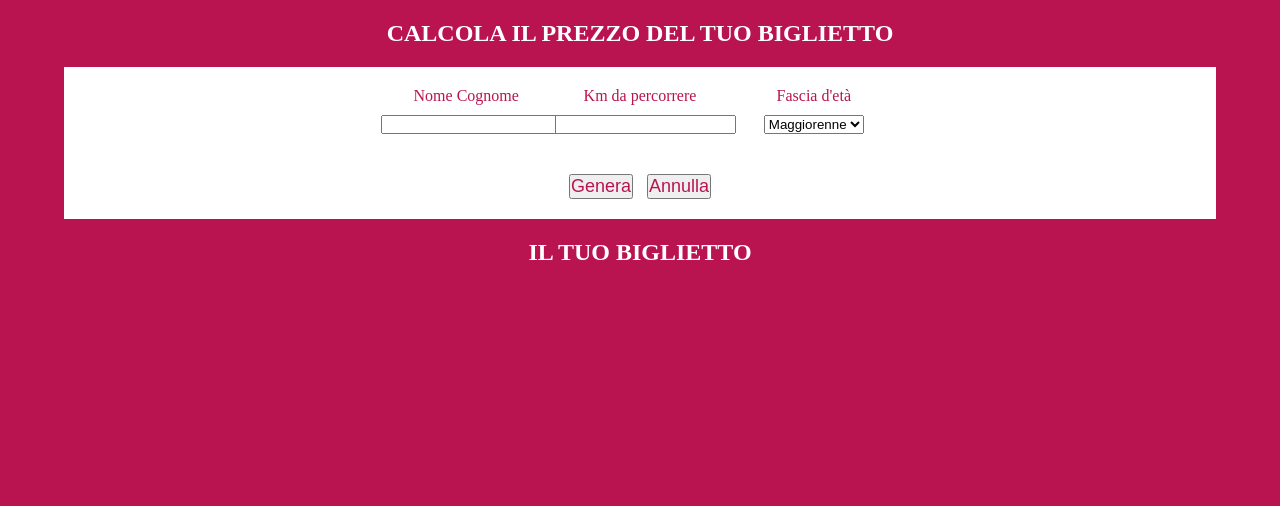
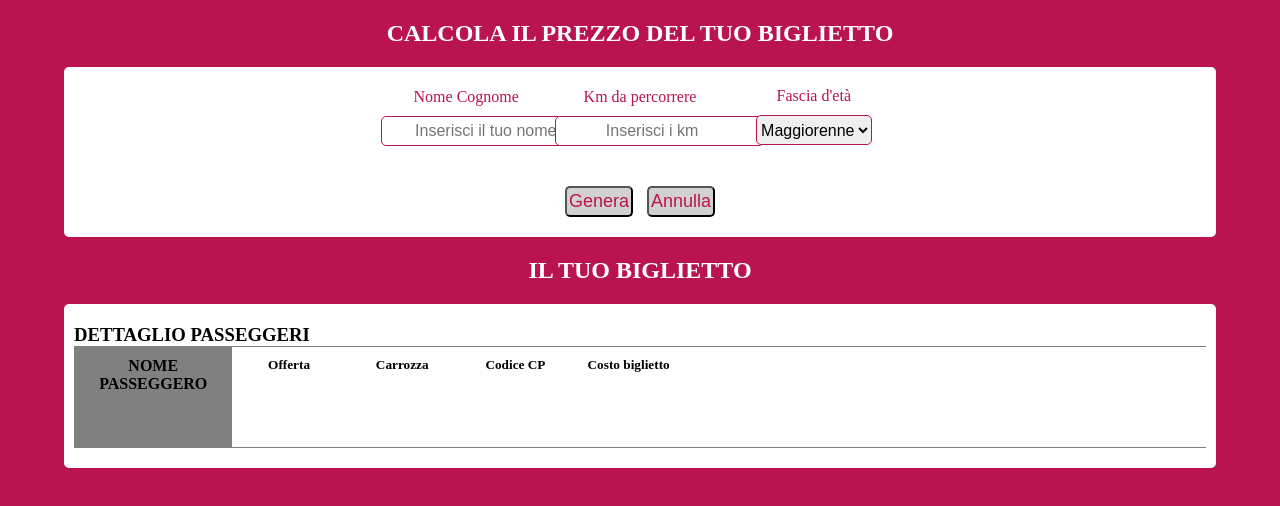
Before and after one commit to APPRENDISTA44/js-biglietto-treno-form, a plain HTML site: page index.html in a window 1280 px wide. Drawn offline with Linux system fonts and the light colour scheme.

Commit message:
modifica dettagli estetici

```diff
--- a/css/style.css
+++ b/css/style.css
@@ -25,10 +25,12 @@ h2{
   width: 90%;
   margin: 0 auto;
   padding: 20px 10px;
+  border-radius: 5px;
 }
 .wrapper.insert{
   text-align: center;
 }
+/* sezione interazione con utente */
 .dati{
   display: inline-block;
   width: 15%;
@@ -44,10 +46,36 @@ label{
 button{
   font-size: 18px;
   color: #b91450;
+  border-radius: 5px;
+  background-color: #d1d1d1;
+  cursor: pointer;
+  padding: 3px 2px;
 }
 button:first-child{
   margin-right: 10px;
 }
+input:focus,
+select:focus{
+  background-color: rgb(185, 20, 80);
+}
+input,
+select{
+  height: 30px;
+  border: 1px solid rgb(185, 20, 80);
+  border-radius: 5px;
+  text-align: center;
+  font-size: 16px;
+}
+input:focus::placeholder,
+select:focus{
+  color: white;
+}
+
+button:hover{
+  color: white;
+  background-color: grey;
+}
+/* sezione creazione biglietto */
 .details{
   border-top: 1px solid grey;
   border-bottom: 1px solid grey;
--- a/index.html
+++ b/index.html
@@ -12,11 +12,11 @@
       <div class="wrapper insert">
         <div class="generalita dati">
           <label> Nome Cognome</label>
-          <input id="form-nome" type="text">
+          <input id="form-nome" placeholder="Inserisci il tuo nome" type="text">
         </div>
         <div class="km dati">
           <label>Km da percorrere</label>
-          <input id="form-km" type="number">
+          <input id="form-km" placeholder="Inserisci i km" type="number">
         </div>
         <div class="eta dati">
           <label>Fascia d'età</label>
@@ -36,7 +36,7 @@
     <!-- sezione creazione biglietto -->
     <section class="ticket">
       <h2>IL TUO BIGLIETTO</h2>
-      <div class="hidden" id="visibilita">
+      <div class="" id="visibilita">
         <div class="wrapper">
           <h3>DETTAGLIO PASSEGGERI</h3>
           <div class="details clearfix">
```
